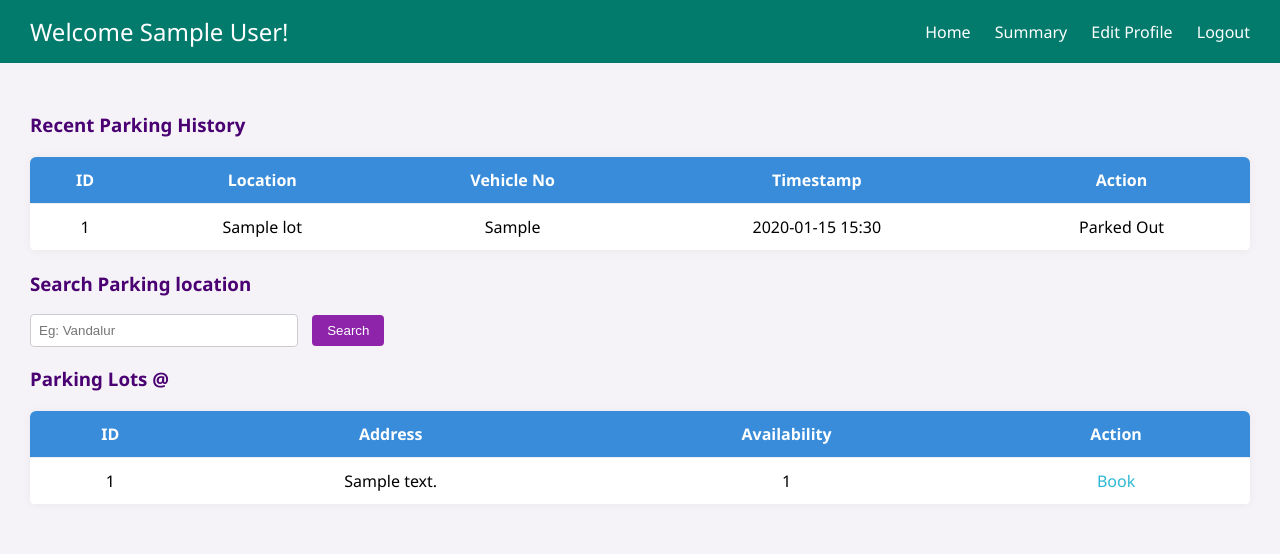
After one commit to Shreyavarshini-Subramanian/mad1-project, a Flask app: page /user in a window 1280 px wide. The commit adds this page. Shown: the top 554 px of the page. Run offline with Flask 3, Linux system fonts and the light colour scheme; the visitor is signed in with stand-in values (Sample User, id 1); tables that the repository leaves empty hold one stand-in row (values such as "Sample post").

Commit message:
Milestone User-Dashboard

```diff
--- a/app.py
+++ b/app.py
@@ -351,3 +351,161 @@ def admin_summary():
                            total_occupied=total_occupied,
                            total_available=total_available,
                            total_revenue=round(total_revenue, 2))
+
+def get_current_user():
+    u_id = session.get('u_id')
+    if u_id:
+        return User.query.filter_by(u_id=u_id).first()
+    return None
+
+def get_parking_history(user_id):
+    history = Reservation.query.filter_by(user_id=user_id).order_by(Reservation.parking_timestamp.desc()).all()
+    for res in history:
+        res.parking_timestamp = res.parking_timestamp.replace(tzinfo=ZoneInfo("UTC")).astimezone(ZoneInfo("Asia/Kolkata"))
+    return history or []
+
+def get_lots_by_location(location):
+    lots = ParkingLot.query.filter(ParkingLot.prime_location_name.ilike(f"%{location}%")).all()
+    return lots or []
+
+@app.route('/user')
+def user_dashboard():
+    user = get_current_user()
+    if not user:
+        flash("Please log in to continue.", "warning")
+        return redirect(url_for('login'))
+    history = get_parking_history(user.u_id)
+    location = request.args.get("location", "")
+    lots = get_lots_by_location(location)
+    return render_template("user_dashboard.html", user=user, history=history, location=location, lots=lots)
+
+def reserve_spot(user_id, spot_id, lot_id, vehicle_no):
+    spot = ParkingSpot.query.get(spot_id)
+    if spot:
+        spot.status = 'O'
+        reservation = Reservation(
+            user_id=user_id,
+            spot_id=spot_id,
+            vehicle_no=vehicle_no,
+            parking_timestamp=datetime.utcnow()
+        )
+        db.session.add(reservation)
+        db.session.commit()
+
+def get_available_spot(lot_id):
+    return ParkingSpot.query.filter_by(lot_id=lot_id, status='A').first()
+
+@app.route('/user/book/<int:lot_id>', methods=['GET', 'POST'])
+def book_parking_spot(lot_id):
+    user = get_current_user()
+    spot = get_available_spot(lot_id)
+    if not spot:
+        flash("No available spots in this lot!", "warning")
+        return redirect('/user')
+    if request.method == 'POST':
+        vehicle_no = request.form['vehicle_no']
+        reserve_spot(user.u_id, spot.spot_id, lot_id, vehicle_no)
+        return redirect('/user')
+    return render_template("book_parking_spot.html", user=user, spot=spot)
+
+def release_spot(booking_id):
+    reservation = Reservation.query.get(booking_id)
+    if reservation and not reservation.leaving_timestamp:
+        spot = ParkingSpot.query.get(reservation.spot_id)
+        lot = ParkingLot.query.get(spot.lot_id)
+        now = datetime.utcnow()
+        duration = (now - reservation.parking_timestamp).total_seconds() / 3600
+        cost = round(duration * lot.price_per_hour, 2)
+        reservation.leaving_timestamp = now
+        reservation.total_cost = cost
+        spot.status = 'A'
+        db.session.commit()
+
+def get_release_details(booking_id):
+    reservation = Reservation.query.get(booking_id)
+    if reservation:
+        spot = ParkingSpot.query.get(reservation.spot_id)
+        lot = ParkingLot.query.get(spot.lot_id)
+        ist = pytz.timezone('Asia/Kolkata')
+        now = datetime.utcnow().replace(tzinfo=pytz.utc).astimezone(ist)
+        parked_time = parked_time = reservation.parking_timestamp.replace(tzinfo=pytz.utc).astimezone(ist)
+        duration = (now - parked_time).total_seconds() / 3600
+        cost = round(duration * lot.price_per_hour, 2)
+        return {
+                'spot_id': spot.spot_id,
+                'vehicle_no': reservation.vehicle_no,
+                'park_time': parked_time.strftime('%Y-%m-%d %H:%M:%S'),
+                'release_time': now.strftime('%Y-%m-%d %H:%M:%S'),
+                'cost': cost
+               }
+    return None
+
+@app.route('/user/release/<int:booking_id>', methods=['GET', 'POST'])
+def release_parking_spot(booking_id):
+    data = get_release_details(booking_id)
+    if request.method == 'POST':
+        release_spot(booking_id)
+        return redirect('/user')
+    return render_template("release_parking_spot.html", data=data)
+
+@app.route('/edit_profile', methods=['GET', 'POST'])
+def edit_profile():
+    user = get_current_user()
+    if not user:
+        flash("Please log in first.", "warning")
+        return redirect(url_for('login'))
+    if request.method == 'POST':
+        name = request.form.get('name')
+        address = request.form.get('address')
+        pincode = request.form.get('pincode')
+        password = request.form.get('password')
+        if not name or not address or not pincode:
+            flash("All fields except password are required.", "danger")
+        else:
+            user.name = name
+            user.address = address
+            user.pincode = pincode
+            if password:
+                user.password = generate_password_hash(password)
+            try:
+                db.session.commit()
+                flash("Profile updated successfully!","success")
+                return redirect(url_for('user_dashboard'))
+            except Exception as e:
+                db.session.rollback()
+                flash(f"Error updating profile:{str(e)}","danger")
+    return render_template('edit_profile.html', user=user)
+
+@app.route('/user/summary')
+def user_summary():
+    if 'u_id' not in session:
+        flash("Please log in to view summary", "warning")
+        return redirect(url_for('login'))
+    user_id = session['u_id']
+    user = User.query.get(user_id)
+    reservations = Reservation.query.filter_by(user_id=user_id).all()
+    total_bookings = len(reservations)
+    total_spent = 0
+    for r in reservations:
+        if r.total_cost:
+            total_spent=total_spent+r.total_cost
+        else:
+            total_spent=total_spent
+    lot_usage = {}
+    for r in reservations:
+        lot = r.spot.lot
+        if lot.lot_id not in lot_usage:
+            lot_usage[lot.lot_id] = {
+                'location': lot.prime_location_name,
+                'count': 1
+            }
+        else:
+            lot_usage[lot.lot_id]['count'] += 1
+    return render_template('user_summary.html',
+                           user=user,
+                           total_bookings=total_bookings,
+                           total_spent=round(total_spent, 2),
+                           lot_usage=lot_usage)
+
+if __name__ == '__main__':
+   app.run(debug=True)
--- a/templates/logout.html
+++ b/templates/logout.html
@@ -26,11 +26,11 @@
 <body>
     <div class="card">
         {% if admin_or_not %}
+        <h3>See you again!</h3>
+            <p>You have successfully logged out from User Dashboard.</p>
+        {% else %}
         <h3>See you again Admin!</h3>
             <p>You have successfully logged out from Admin panel.</p>
-        {% else %}
-                <h3>See you again!</h3>
-            <p>You have successfully logged out from User Dashboard.</p>
         {% endif %}
         <a href="{{ url_for('login') }}" class="btn btn-primary mt-3">Login Again</a>
     </div>
--- /dev/null
+++ b/templates/user_dashboard.html
@@ -0,0 +1,165 @@
+<!DOCTYPE html>
+<html lang="en">
+<head>
+    <title>User Dashboard</title>
+    <style>
+        body {
+            font-family: 'Segoe UI', sans-serif;
+            margin: 0;
+            background-color: #f5f3f7;
+        }
+
+        /* Navbar style */
+        .navbar {
+            background-color: #027b6d;
+            padding: 15px 30px;
+            color: white;
+            display: flex;
+            justify-content: space-between;
+            align-items: center;
+        }
+
+        .navbar h2 {
+            margin: 0;
+            font-weight: 500;
+        }
+
+        .navbar .nav-links a {
+            color: white;
+            text-decoration: none;
+            margin-left: 20px;
+            font-weight: 500;
+        }
+
+        .container {
+            padding: 30px;
+        }
+
+        h3 {
+            color: #4a0072;
+        }
+
+        table {
+            width: 100%;
+            border-collapse: collapse;
+            background-color: white;
+            margin: 20px 0;
+            border-radius: 6px;
+            overflow: hidden;
+            box-shadow: 0 0 10px rgba(0,0,0,0.05);
+        }
+
+        th, td {
+            padding: 12px 16px;
+            border-bottom: 1px solid #eee;
+            text-align: center;
+        }
+
+        th {
+            background-color: #398cda;
+            color: #ffffff;
+            font-weight: 600;
+        }
+
+        a {
+            color: #2db9d4;
+            text-decoration: none;
+        }
+
+        a:hover {
+            text-decoration: underline;
+        }
+
+        input[type="text"] {
+            padding: 8px;
+            width: 250px;
+            border: 1px solid #ccc;
+            border-radius: 4px;
+        }
+
+        button {
+            padding: 8px 15px;
+            background-color: #8e24aa;
+            color: white;
+            border: none;
+            border-radius: 4px;
+            cursor: pointer;
+            margin-left: 10px;
+        }
+
+        button:hover {
+            background-color: #6a1b9a;
+        }
+
+        .no-data {
+            text-align: center;
+            padding: 15px;
+            color: #777;
+        }
+    </style>
+</head>
+<body>
+
+    <div class="navbar">
+        <h2>Welcome {{ user.name }}!</h2>
+        <div class="nav-links">
+            <a href="{{ url_for('user_dashboard') }}">Home</a>
+            <a href="{{ url_for('user_summary') }}">Summary</a>
+            <a href="{{ url_for('edit_profile') }}">Edit Profile</a>
+            <a href="{{ url_for('logout') }}">Logout</a>
+        </div>
+    </div>
+
+    <div class="container">
+        <h3>Recent Parking History</h3>
+        <table>
+            <tr><th>ID</th><th>Location</th><th>Vehicle No</th><th>Timestamp</th><th>Action</th></tr>
+            {% for item in history %}
+            <tr>
+                <td>{{ item.res_id }}</td>
+                <td>{{ item.spot.lot.prime_location_name }}</td>
+                <td>{{ item.vehicle_no }}</td>
+                <td>{{ item.parking_timestamp.strftime('%Y-%m-%d %H:%M') }}</td>
+                <td>
+                    {% if item.leaving_timestamp is none %}
+                        <a href="/user/release/{{ item.res_id }}">Release</a>
+                    {% else %}
+                        Parked Out
+                    {% endif %}
+                </td>
+            </tr>
+            {% else %}
+            <tr><td colspan="5" class="no-data">No parking history available yet.</td></tr>
+            {% endfor %}
+        </table>
+
+        <h3>Search Parking location</h3>
+        <form method="get">
+            <input type="text" name="location" placeholder="Eg: Vandalur">
+            <button type="submit">Search</button>
+        </form>
+
+        <h3>Parking Lots @ {{ location }}</h3>
+        <table>
+            <tr><th>ID</th><th>Address</th><th>Availability</th><th>Action</th></tr>
+            {% for lot in lots %}
+            <tr>
+                <td>{{ lot.lot_id }}</td>
+                <td>{{ lot.address }}</td>
+                <td>
+                    {{
+                        lot.max_spots - (
+                            lot.spots | selectattr('status', 'equalto', 'O') | list | length
+                        )
+                    }}
+                </td>
+                <td><a href="/user/book/{{ lot.lot_id }}">Book</a></td>
+            </tr>
+            {% else %}
+            <tr><td colspan="4" class="no-data">No parking lots found for this location.</td></tr>
+            {% endfor %}
+        </table>
+    </div>
+
+</body>
+</html>
```
Also changed, not shown: templates/book_parking_spot.html (added, +56 -0 lines), templates/edit_profile.html (added, +77 -0 lines), templates/release_parking_spot.html (added, +49 -0 lines), templates/user_summary.html (added, +114 -0 lines).
